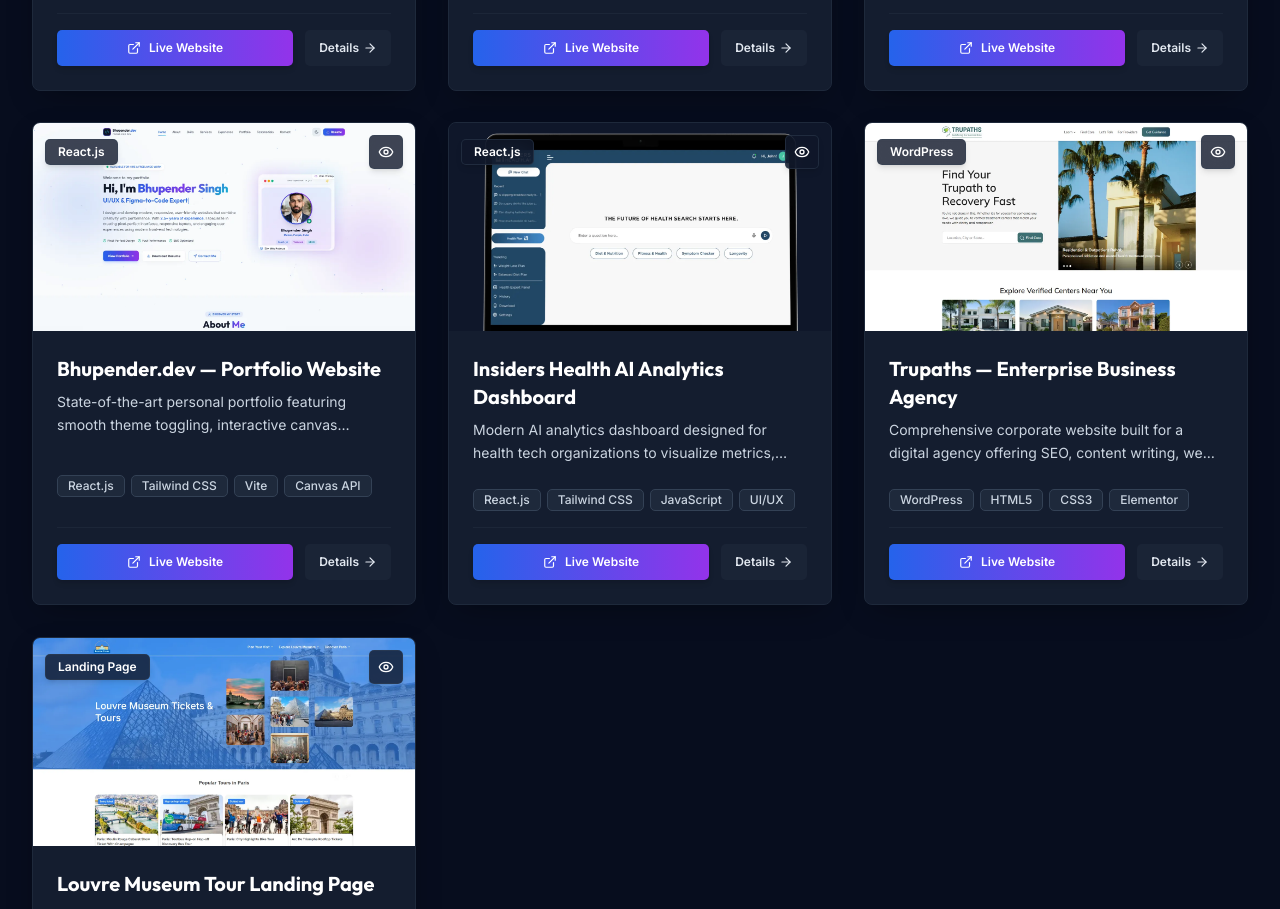
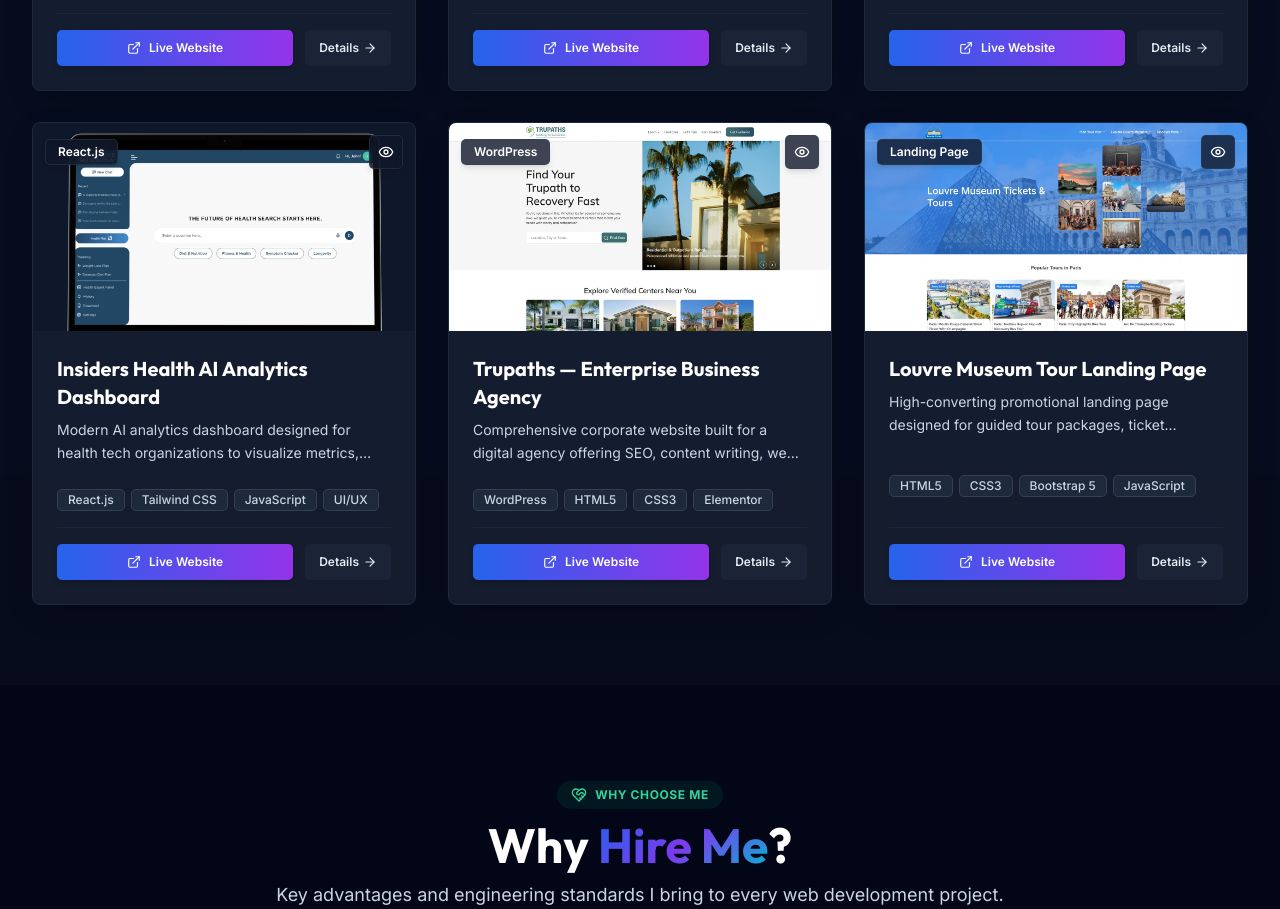
Before and after one commit to Bhupender-Singh-D/bhupender-portfolio, a React (Vite) app: page / in a window 1280 px wide. Shown: the part 7400-8309 px from the top of the page. Built offline with nearby package versions, Linux system fonts and the light colour scheme.

Commit message:
Portofolio Update

```diff
--- a/src/components/Portfolio.jsx
+++ b/src/components/Portfolio.jsx
@@ -73,16 +73,16 @@
     demoUrl: 'https://www.snsmeditech.com/',
     highlights: ['Product catalog categorization', 'Inquiry & RFQ submission flow', 'High-trust corporate design', 'Fully responsive mobile layout']
   },
-  {
-    id: 7,
-    title: 'Bhupender.dev — Portfolio Website',
-    category: 'React.js',
-    tech: ['React.js', 'Tailwind CSS', 'Vite', 'Canvas API'],
-    desc: 'State-of-the-art personal portfolio featuring smooth theme toggling, interactive canvas background, SEO schema markup, and responsive card layouts.',
-    imageBg: PortfolioPortfolio,
-    demoUrl: 'https://bhupender-portfolio.vercel.app',
-    highlights: ['Particle canvas background', 'Dark/Light mode persistence', 'Responsive UI components', 'Structured SEO schema markup']
-  },
+  // {
+  //   id: 7,
+  //   title: 'Bhupender.dev — Portfolio Website',
+  //   category: 'React.js',
+  //   tech: ['React.js', 'Tailwind CSS', 'Vite', 'Canvas API'],
+  //   desc: 'State-of-the-art personal portfolio featuring smooth theme toggling, interactive canvas background, SEO schema markup, and responsive card layouts.',
+  //   imageBg: PortfolioPortfolio,
+  //   demoUrl: 'https://bhupender-portfolio.vercel.app',
+  //   highlights: ['Particle canvas background', 'Dark/Light mode persistence', 'Responsive UI components', 'Structured SEO schema markup']
+  // },
   {
     id: 8,
     title: 'Insiders Health AI Analytics Dashboard',
```
